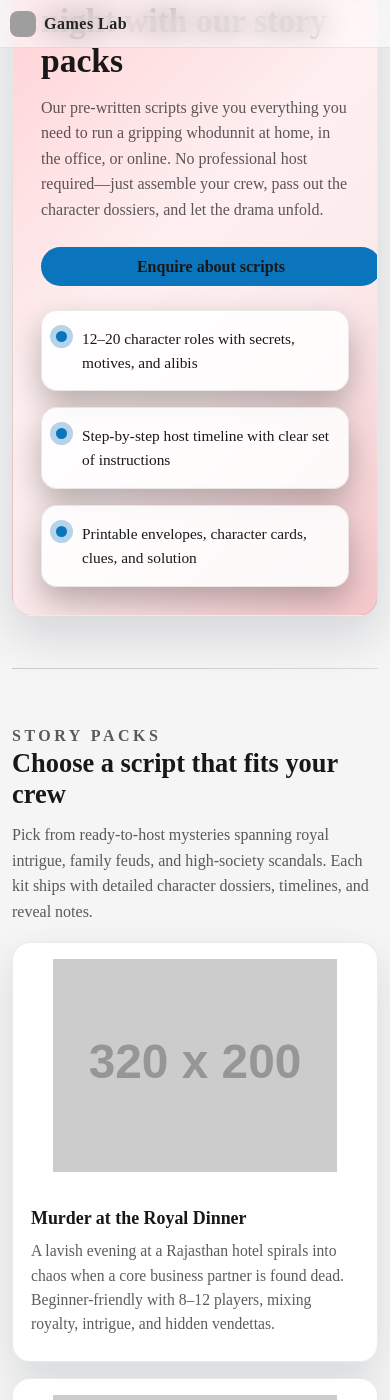
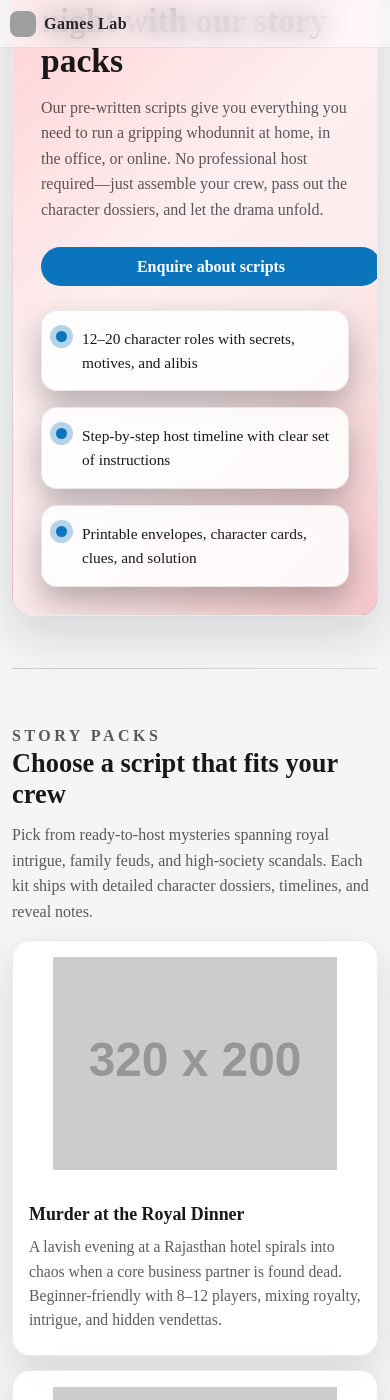
Before and after one commit to gameslabbangalore-maker/website, a Jekyll site: the page built from murder-mystery-scripts.html, in a window 390 px wide and 1400 px high, scrolled down 208 px. Built offline with Jekyll 4.4.1, drawn with Linux system fonts in a browser that asks for light colours; grey boxes are pictures that could not be loaded.

Commit message:
Adjust murder mystery scripts spacing and CTA colors

```diff
--- a/assets/css/murder-mystery-scripts.css
+++ b/assets/css/murder-mystery-scripts.css
@@ -17,7 +17,7 @@
   color: var(--text-main);
 }
 
-body.scripts-page a {
+body.scripts-page a:not(.book-btn) {
   color: inherit;
 }
 
@@ -306,14 +306,15 @@
 .scripts-contact {
   display: grid;
   gap: 18px;
+  margin-top: -12px;
 }
 
 body.scripts-page .scripts-contact .title {
-  margin: 0 !important;
+  margin: 12px auto 18px !important;
 }
 
 body.scripts-page .scripts-contact .contact-wrap {
-  margin: 0;
+  margin: 0 auto;
 }
 
 @media (prefers-color-scheme: light) {
@@ -357,7 +358,7 @@
   }
 
   .script-card__body {
-    padding: 20px 18px 24px;
+    padding: 18px 16px 22px;
   }
 
   .scripts-hero-highlights li {
@@ -365,17 +366,18 @@
   }
 
   .scripts-section {
-    gap: 18px;
+    gap: 16px;
   }
 
   .scripts-grid,
   .scripts-steps {
-    gap: 16px;
+    gap: 14px;
   }
 
   .scripts-card,
   .scripts-step {
-    padding: 20px;
+    padding: 18px 16px;
+    gap: 10px;
   }
 
   .scripts-faq details {
@@ -383,7 +385,8 @@
   }
 
   .scripts-contact {
-    gap: 14px;
+    gap: 12px;
+    margin-top: -8px;
   }
 }
 
```
